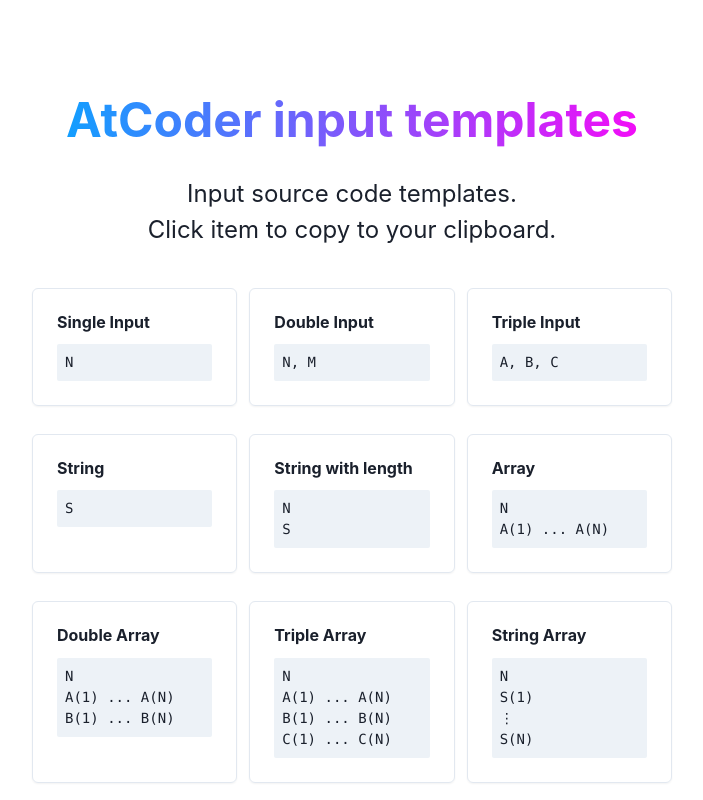
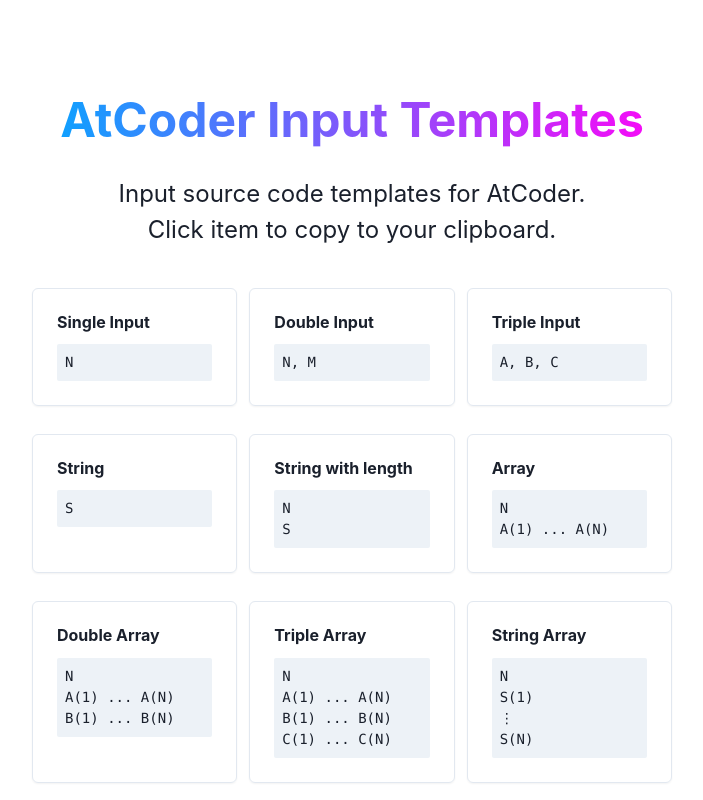
Before and after one commit to itta611/AtCoder-input-templates, a Next.js app: page / in a window 1280 px wide. Shown: the top 800 px of the page, without its empty margins (288-991 px from the left). Built offline with nearby package versions, Linux system fonts and the light colour scheme.

Commit message:
udpate texts

```diff
--- a/pages/index.js
+++ b/pages/index.js
@@ -6,7 +6,7 @@
   return (
     <Container maxW={'2xl'}>
       <Head>
-        <title>AtCoder input templates</title>
+        <title>AtCoder Input Templates</title>
       </Head>
       <Heading
         as={'h2'}
@@ -17,10 +17,10 @@
         pb={1}
         textAlign={'center'}
       >
-        AtCoder input templates
+        AtCoder Input Templates
       </Heading>
       <Text fontSize={'2xl'} mt={7} textAlign={'center'}>
-        Input source code templates.
+        Input source code templates for AtCoder.
         <br />
         Click item to copy to your clipboard.
       </Text>
```
